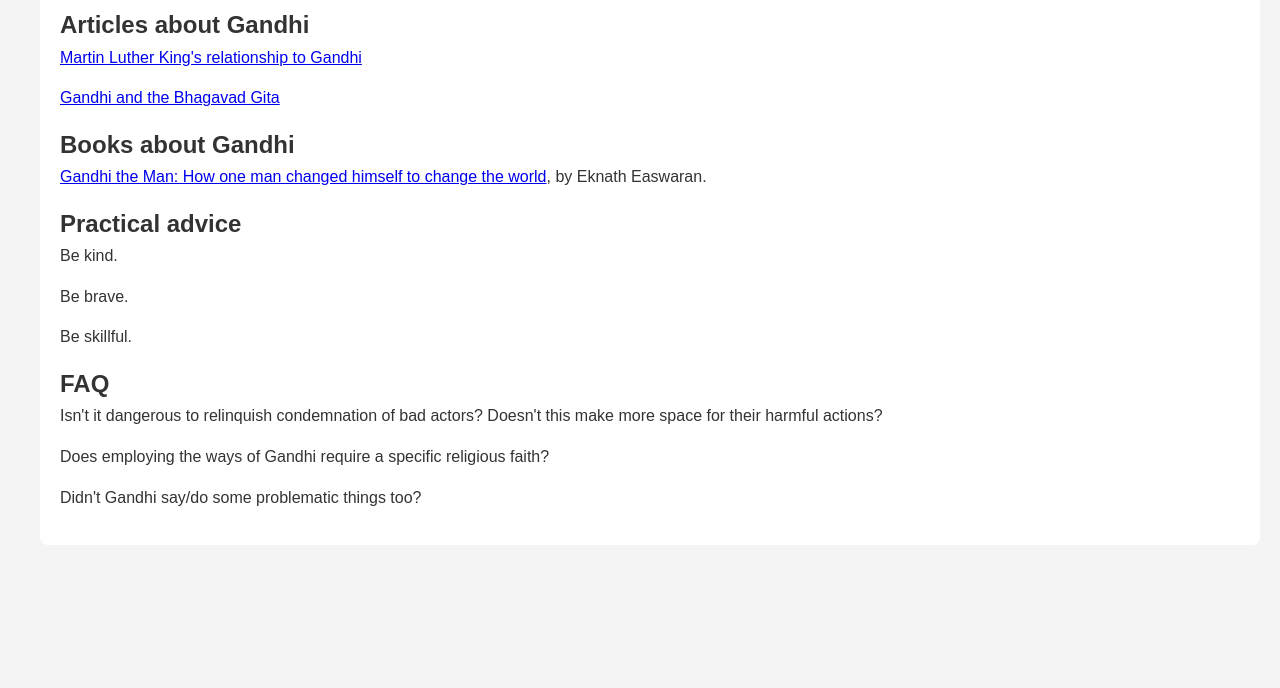
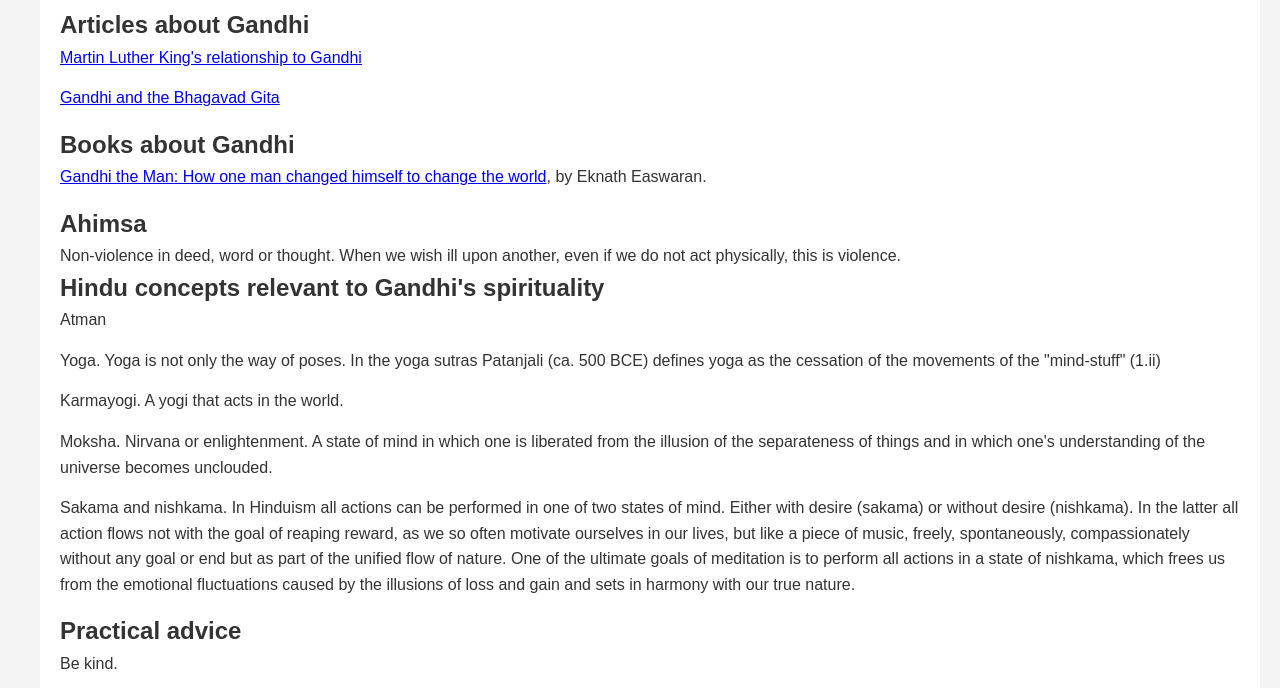
Before and after one commit to gandhitheman/gandhitheman.github.io, a plain HTML site: page index.html in a window 1280 px wide. Shown: the part 105-793 px from the top of the page. Drawn offline with Linux system fonts and the light colour scheme.

Commit message:
Update index.html

```diff
--- a/index.html
+++ b/index.html
@@ -23,6 +23,23 @@
             <p><a href="https://www.bmcm.org/store/gandhi-the-man-how-one-man-changed-himself-to-change-the-world/">Gandhi the Man: How one man changed himself to change the world</a>, by Eknath Easwaran.
             </p>
 
+            <h2>Ahimsa</h2>
+
+            Non-violence in deed, word or thought. When we wish ill upon another, even if we do not act physically, this is violence.
+
+            <h2>Hindu concepts relevant to Gandhi's spirituality</h2>
+
+            <p>Atman</p>
+
+            <p>Yoga. Yoga is not only the way of poses. In the yoga sutras Patanjali (ca. 500 BCE) defines yoga as the cessation of the movements of the "mind-stuff" (1.ii)</p>
+
+            <p>Karmayogi. A yogi that acts in the world.</p>
+
+            <p>Moksha. Nirvana or enlightenment. A state of mind in which one is liberated from the illusion of the separateness of things and in which one's understanding of the universe becomes unclouded.</p>
+
+            <p>Sakama and nishkama. In Hinduism all actions can be performed in one of two states of mind. Either with desire (sakama) or without desire (nishkama). In the latter all action flows not with the goal of reaping reward, as we so often motivate ourselves in our lives, but like a piece of music, freely, spontaneously, compassionately without any goal or end but as part of the unified flow of nature.
+            One of the ultimate goals of meditation is to perform all actions in a state of nishkama, which frees us from the emotional fluctuations caused by the illusions of loss and gain and sets in harmony with our true nature.</p>
+
             <h2>Practical advice</h2>
 
             <p>
@@ -45,6 +62,8 @@
 
             <p>Didn't Gandhi say/do some problematic things too?</p>
 
+            <p>How can you justify sitting around meditating when the world is on fire?</p>
+
         </main>
     </div>
 </body>
```
